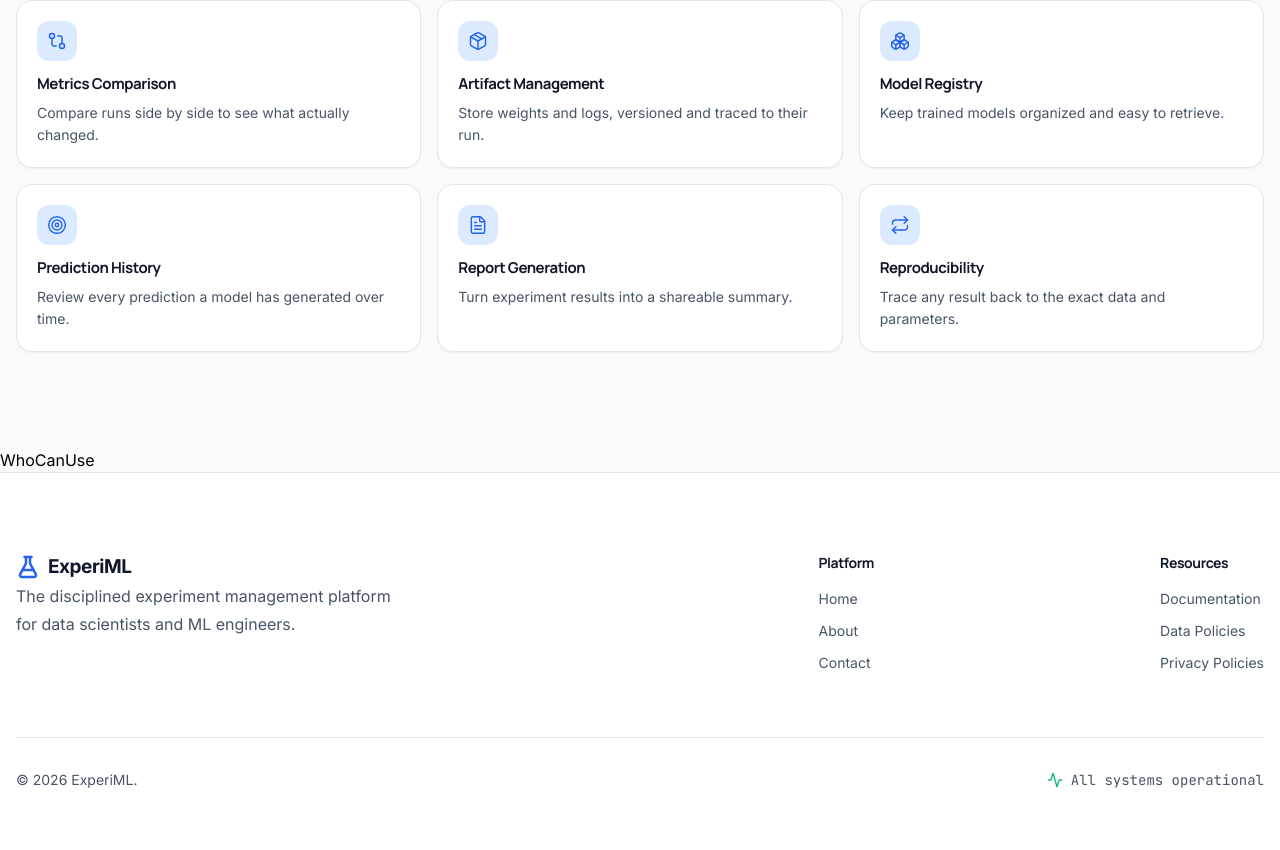
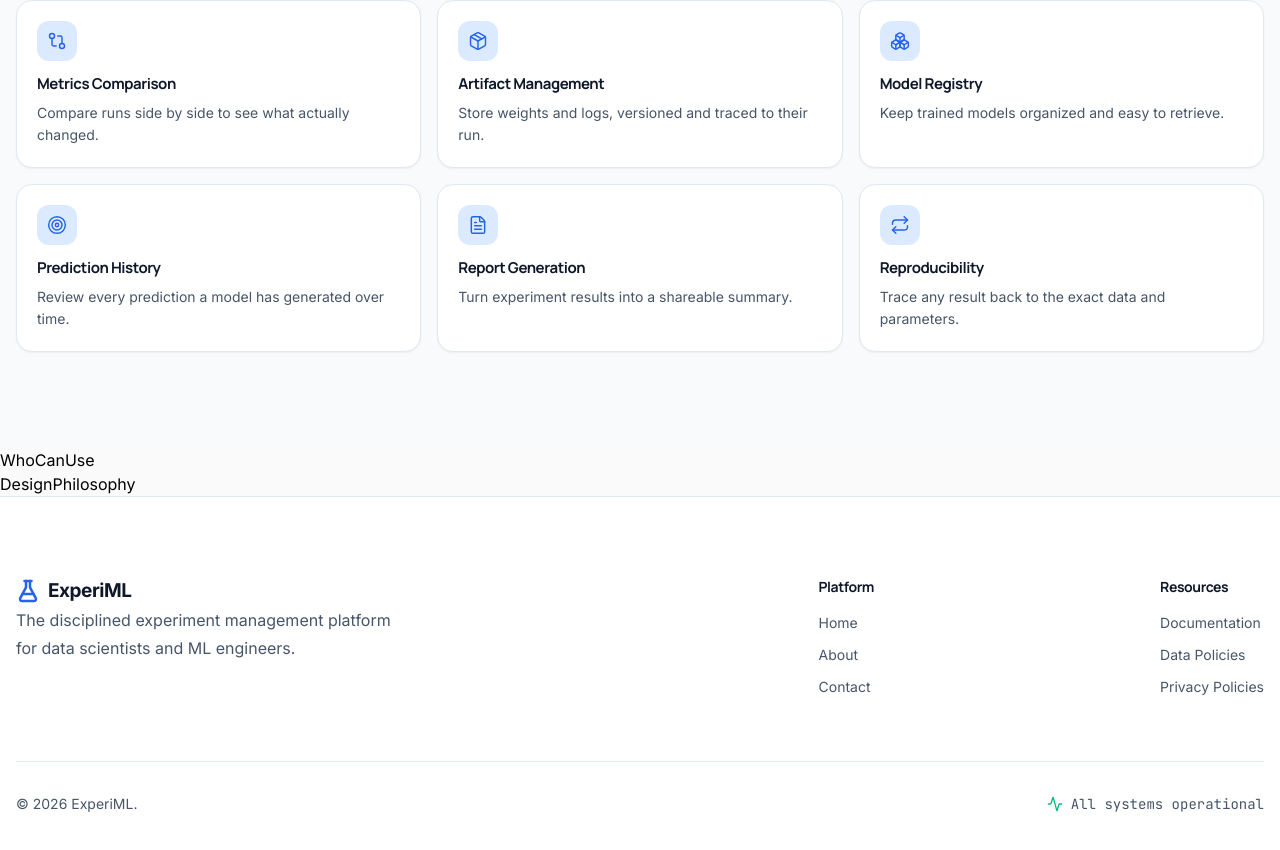
Before and after one commit to Dhairya-Dave-0204/ExperiML, a React (Vite) app in the folder frontend/: page /about in a window 1280 px wide. Shown: the part 3256-4106 px from the top of the page. Built offline with nearby package versions, Linux system fonts and the light colour scheme.

Commit message:
Create and connect design philosophy component to about page

```diff
--- a/frontend/src/components/components.index.js
+++ b/frontend/src/components/components.index.js
@@ -22,3 +22,4 @@ export { default as WhyExperimlExists } from "./shared/About/WhyExperimlExists/W
 export { default as WorkflowFit } from "./shared/About/WorkflowFit/WorkflowFit"
 export { default as CoreCapabilities } from "./shared/About/CoreCapabilities/CoreCapabilities"
 export { default as WhoCanUse } from "./shared/About/WhoCanUse/WhoCanUse"
+export { default as DesignPhilosophy } from "./shared/About/DesignPhilosophy/DesignPhilosophy"
--- /dev/null
+++ b/frontend/src/components/shared/About/DesignPhilosophy/DesignPhilosophy.jsx
@@ -0,0 +1,9 @@
+import React from 'react'
+
+function DesignPhilosophy() {
+  return (
+    <div>DesignPhilosophy</div>
+  )
+}
+
+export default DesignPhilosophy
--- a/frontend/src/pages/About/About.jsx
+++ b/frontend/src/pages/About/About.jsx
@@ -6,7 +6,8 @@ import {
   WhyExperimlExists,
   WorkflowFit,
   CoreCapabilities,
-  WhoCanUse
+  WhoCanUse,
+  DesignPhilosophy
 } from "@/components/components.index";
 
 function About() {
@@ -18,6 +19,7 @@ function About() {
       <WorkflowFit />
       <CoreCapabilities />
       <WhoCanUse />
+      <DesignPhilosophy />
     </>
   );
 }
```
Also changed, not shown: frontend/src/components/shared/About/DesignPhilosophy/designPhilosophyData.js (added).
